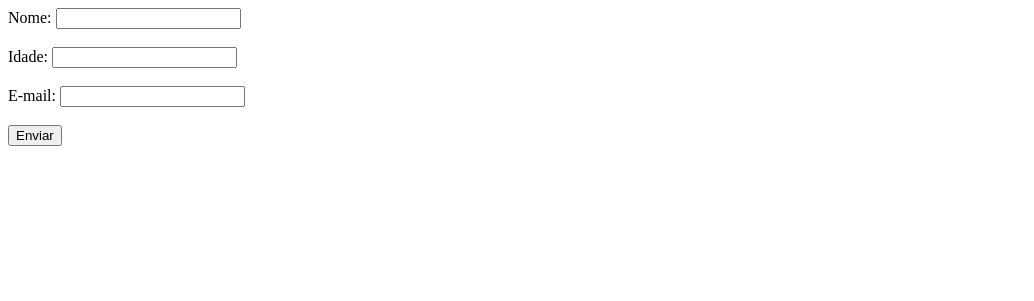
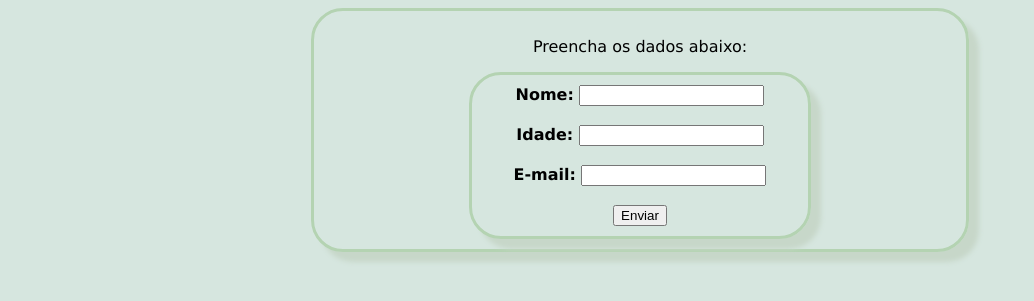
Before and after one commit to RafaelaTS14/projetos_php, a PHP site: page /noticia.php in a window 1280 px wide. Shown: the top 301 px of the page, without its empty margins (0-1034 px from the left). Run offline with PHP 8.4, Linux system fonts and the light colour scheme.

Commit message:
adição de css

```diff
--- a/formularios/noticia.php
+++ b/formularios/noticia.php
@@ -8,7 +8,30 @@
     <title>Formulário</title>
 
 </head>
+<div class='center'>
+    <head>
+        <style>
+ .center {
+  margin: auto;
+  text-align:center;
+  border: 3px solid #B4D3B2;
+  border-radius: 2.0rem;
+  box-shadow: 10px 10px 5px #C7D7C9;
+  width: 50%;
+  padding: 10px;
+}
+</style>
+    </head>
+<body style="background-color:#D6E6DF;">
 
+<p style="font-family:verdana;"
+style:
+.center {
+  margin: auto;
+  width: 50%;
+  padding: 10px;
+}> Preencha os dados abaixo: </p>
+<b style="font-family:verdana;">
 <body>
     <div class="center">
         <form method="GET" action="exibir.php">
```
